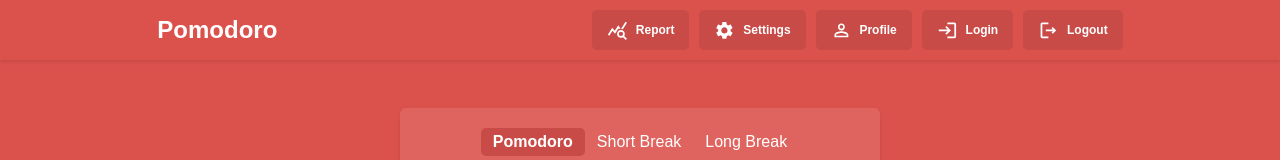
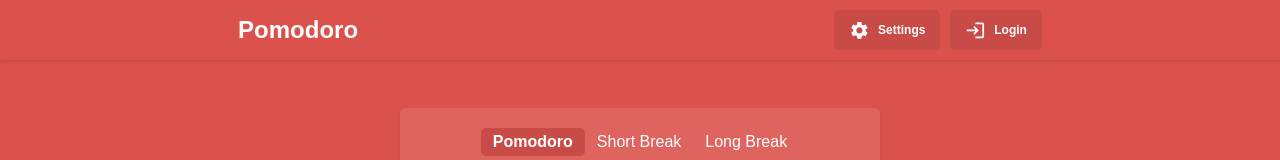
Before and after one commit to guzdziac55/pomodoro-react, a React (Create React App) app: page / in a window 1280 px wide. Shown: the top 160 px of the page. Built offline with nearby package versions, Linux system fonts and the light colour scheme; no server answers.

Commit message:
working navbar rendering condifitonaly when user is log in / log out

```diff
--- a/src/App.js
+++ b/src/App.js
@@ -41,8 +41,6 @@ function App() {
 
   const taskList = useSelector(selectTaskList);
   const isChanged = useSelector(selectIsChanged);
-  // check that currentUser works like loggedIn ?
-  const isLogged = useSelector((state) => state.auth.isLogged);
   const configSettings = useSelector(selectConfig);
   const activeStage = useSelector(selectActiveStage);
   const currentUser = useSelector(selectCurrentUser);
@@ -120,48 +118,3 @@ function App() {
 }
 
 export default App;
-
-// <Route path="/" exact>
-// <Header onShow={handleSettingsShow}></Header>
-// <PomodoroApp />
-// </Route>
-
-// <Route path="/app">
-// <Header onShow={handleSettingsShow}></Header>
-// <PomodoroApp />
-// </Route>
-
-// {!isLogged && (
-// <Route path="/login">
-//   <Header onShow={handleSettingsShow}></Header>
-//   <Login />
-// </Route>
-// )}
-
-// {!isLogged && (
-// <Route path="/signup">
-//   <Header onShow={handleSettingsShow}></Header>
-//   <SignUpPage></SignUpPage>
-// </Route>
-// )}
-// {!isLogged && (
-// <Route path="/reset-password">
-//   <Header onShow={handleSettingsShow}></Header>
-//   <ResetPassword></ResetPassword>
-// </Route>
-// )}
-
-// {!isLogged && (
-// <Route path="/profile">
-//   {/*  is useSelector Is logged in
-//   //  render Provile */}
-//   {/* in !loggedin redirect do /Auth / opcja rejestracji / logowania */}
-//   <Header onShow={handleSettingsShow}></Header>
-//   <Profile />
-// </Route>
-// )}
-// {/* jesli path inna niż wszystko to redirect na główną  */}
-
-// <Route path="*">
-// <Redirect to="/" />
-// </Route>
--- a/src/components/Layout/HeaderMenuTab.js
+++ b/src/components/Layout/HeaderMenuTab.js
@@ -13,10 +13,7 @@ import { useAuthLogout } from "../../hooks/use-auth";
 import { selectCurrentUser } from "../../store/auth-slice";
 
 const HeaderMenuTab = (props) => {
-  const isLogged = useSelector((state) => state.auth.isLogged);
-  const isCurrentUser = useSelector(selectCurrentUser);
-  // change is logged to is CurrentUser ? true false
-
+  const isLogged = useSelector(selectCurrentUser);
   const { isLoading, error, authLogout } = useAuthLogout();
 
   const handleLogout = () => {
@@ -25,26 +22,22 @@ const HeaderMenuTab = (props) => {
 
   return (
     <div className={classes.tabMenu}>
-      {!isLogged && (
+      {isLogged && (
         <button className={classes.button}>
           <MdQueryStats className={classes.icon} />
-
           <span>Report</span>
         </button>
       )}
 
-      {!isLogged && (
-        <button onClick={props.onShow} className={classes.button}>
-          <MdSettings className={classes.icon} />
-          <span>Settings</span>
-        </button>
-      )}
+      <button onClick={props.onShow} className={classes.button}>
+        <MdSettings className={classes.icon} />
+        <span>Settings</span>
+      </button>
 
-      {!isLogged && (
+      {isLogged && (
         <Link to="/profile">
           <button className={classes.button}>
             <MdPermIdentity className={classes.icon} />
-
             <span>Profile</span>
           </button>
         </Link>
@@ -54,19 +47,17 @@ const HeaderMenuTab = (props) => {
         <Link to="/login">
           <button className={classes.button}>
             <MdLogin className={classes.icon} />
-
             <span>Login</span>
           </button>
         </Link>
       )}
-      {!isLogged && (
+      {isLogged && (
         <button onClick={handleLogout} className={classes.button}>
           <MdOutlineLogout className={classes.icon} />
           <span>Logout</span>
         </button>
       )}
     </div>
-    // </IconContext.Provider>
   );
 };
 
--- a/src/index.js
+++ b/src/index.js
@@ -17,7 +17,6 @@ import selectCurrentUser from "./store/auth-slice";
 
 let persistor = persistStore(store);
 
-// to może być tylko w komponencie wywołane
 const Routing = () => {
   const currentUser = useSelector((state) => state.auth.currentUser);
 
@@ -36,7 +35,6 @@ const Routing = () => {
   );
 };
 
-// get selector with userLogin information that is login / or no
 const RenderApp = () => {
   ReactDOM.render(
     <BrowserRouter>
```
